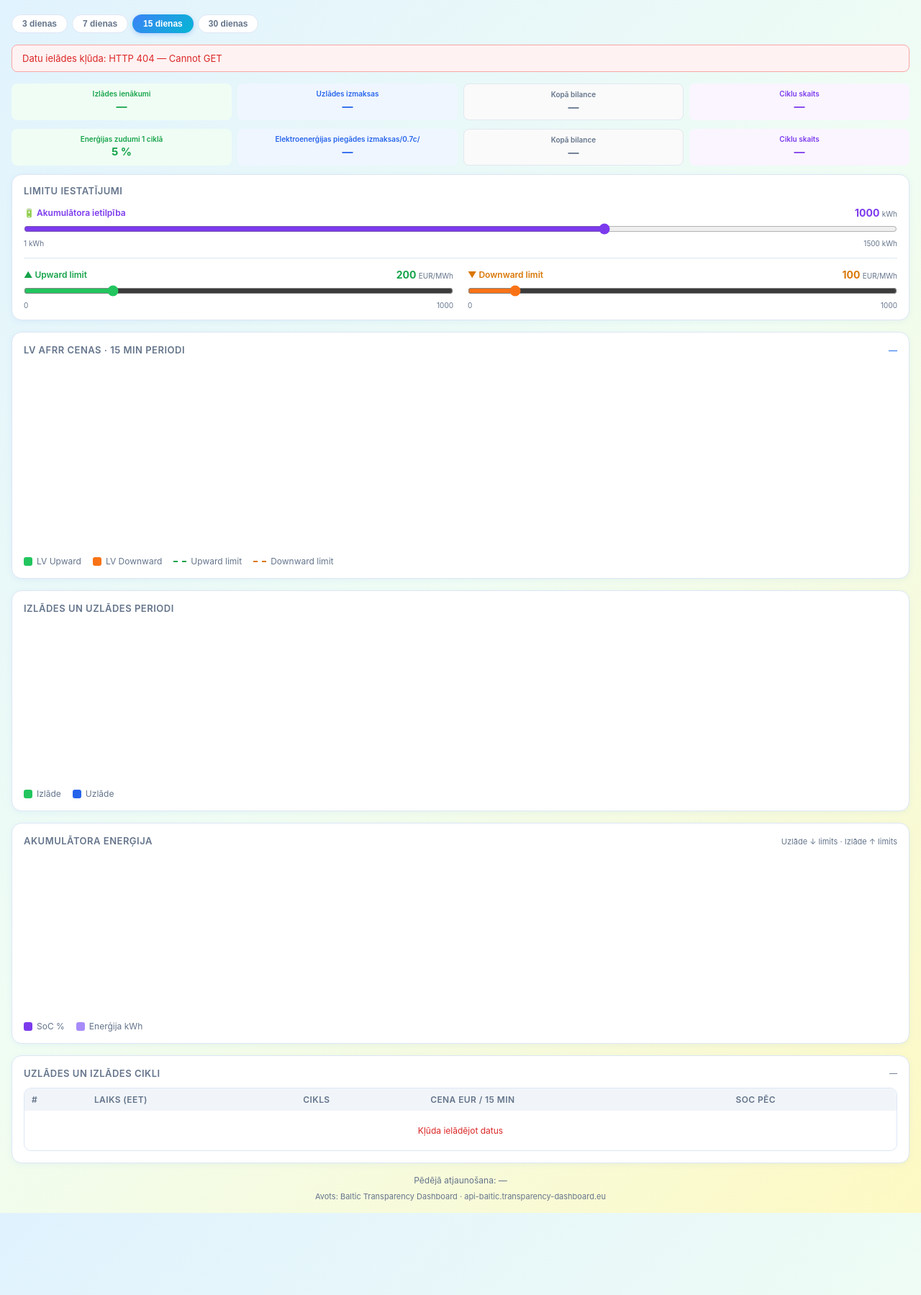
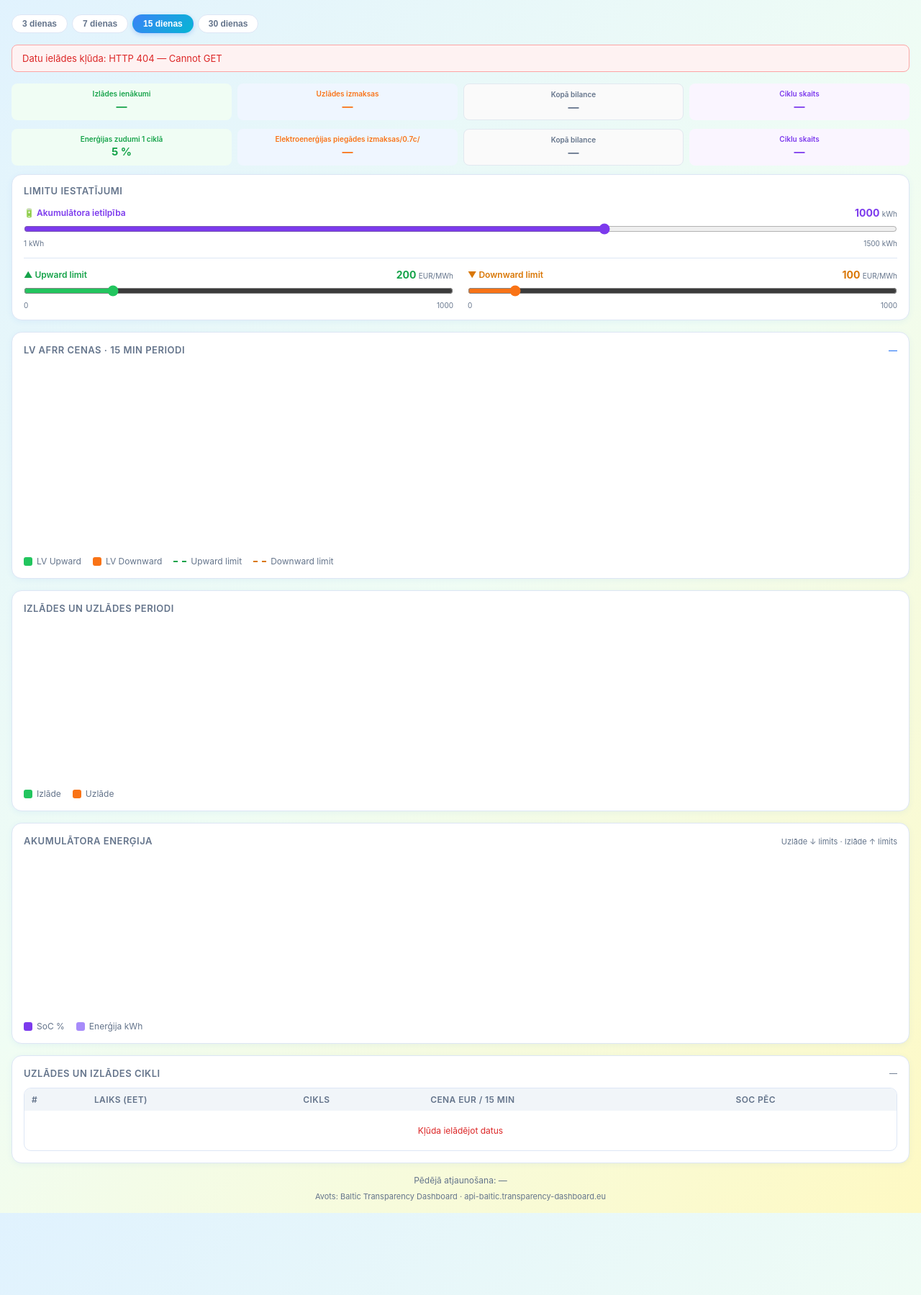
Before and after one commit to kasarkonic/ai_cloud, a Flask app: template templates/balance.html in a window 1280 px wide. Shown: the part 54-1853 px from the top of the page at 72% size. Run offline with Flask 3, Linux system fonts and the light colour scheme; the template is opened without the code that fills it, so the values that code supplies are empty.

Commit message:
grafikam downward krāsas

```diff
--- a/templates/balance.html
+++ b/templates/balance.html
@@ -267,8 +267,8 @@
       <div id="sim-discharge" style="font-size:15px;font-weight:700;color:#16a34a;">—</div>
     </div>
     <div style="background:#eff6ff;border-radius:8px;padding:8px 10px;text-align:center;">
-      <div style="font-size:10px;color:#2563eb;font-weight:600;margin-bottom:2px;">Uzlādes izmaksas</div>
-      <div id="sim-charge" style="font-size:15px;font-weight:700;color:#2563eb;">—</div>
+      <div style="font-size:10px;color:#f97316;font-weight:600;margin-bottom:2px;">Uzlādes izmaksas</div>
+      <div id="sim-charge" style="font-size:15px;font-weight:700;color:#f97316;">—</div>
     </div>
     <div style="background:#fafafa;border-radius:8px;padding:8px 10px;text-align:center;border:1px solid #e2e8f0;">
       <div style="font-size:10px;color:#64748b;font-weight:600;margin-bottom:2px;">Kopā bilance</div>
@@ -286,10 +286,10 @@
       <div id="sim-loses" style="font-size:15px;font-weight:700;color:#16a34a;">—</div>
     </div>
     <div style="background:#eff6ff;border-radius:8px;padding:8px 10px;text-align:center;">
-      <div style="font-size:10px;color:#2563eb;font-weight:600;margin-bottom:2px;">Elektroenerģijas piegādes
+      <div style="font-size:10px;color:#f97316;font-weight:600;margin-bottom:2px;">Elektroenerģijas piegādes
         izmaksas/0.7c/
       </div>
-      <div id="sim-delivery" style="font-size:15px;font-weight:700;color:#2563eb;">—</div>
+      <div id="sim-delivery" style="font-size:15px;font-weight:700;color:#f97316;">—</div>
     </div>
     <div style="background:#fafafa;border-radius:8px;padding:8px 10px;text-align:center;border:1px solid #e2e8f0;">
       <div style="font-size:10px;color:#64748b;font-weight:600;margin-bottom:2px;">Kopā bilance</div>
@@ -406,8 +406,8 @@
         <div id="sim-discharge" style="font-size:15px;font-weight:700;color:#16a34a;">—</div>
       </div>
       <div style="background:#eff6ff;border-radius:8px;padding:8px 10px;text-align:center;">
-        <div style="font-size:10px;color:#2563eb;font-weight:600;margin-bottom:2px;">Uzlādes izmaksas</div>
-        <div id="sim-charge" style="font-size:15px;font-weight:700;color:#2563eb;">—</div>
+        <div style="font-size:10px;color:#f97316;font-weight:600;margin-bottom:2px;">Uzlādes izmaksas</div>
+        <div id="sim-charge" style="font-size:15px;font-weight:700;color:#f97316;">—</div>
       </div>
       <div style="background:#fafafa;border-radius:8px;padding:8px 10px;text-align:center;border:1px solid #e2e8f0;">
         <div style="font-size:10px;color:#64748b;font-weight:600;margin-bottom:2px;">Kopā bilance</div>
@@ -454,7 +454,7 @@
         Izlāde
       </div>
       <div class="legend-item">
-        <div class="legend-dot" style="background:#2563eb"></div>
+        <div class="legend-dot" style="background:#f97316"></div>
         Uzlāde
       </div>
     </div>
@@ -885,7 +885,7 @@
       const barData = isDec.map((d, i) => d ? (upVals[i] !== null ? +(upVals[i] / 4).toFixed(4) : null)
         : isChr[i] ? (dnVals[i] !== null ? +(dnVals[i] / 4).toFixed(4) : null)
           : null);
-      const barColors = isDec.map((d, i) => d ? '#22c55e' : isChr[i] ? '#2563eb' : 'transparent');
+      const barColors = isDec.map((d, i) => d ? '#22c55e' : isChr[i] ? '#f97316' : 'transparent');
 
       const canvasCtx = document.getElementById('dailyChart').getContext('2d');
       dailyChartInst = new Chart(canvasCtx, {
@@ -1030,7 +1030,7 @@
               data: pctD,
               segment: {
                 borderColor: (ctx) => isDec[ctx.p1DataIndex] ? '#16a34a'
-                  : isChr[ctx.p1DataIndex] ? '#2563eb'
+                  : isChr[ctx.p1DataIndex] ? '#f97316'
                     : '#7c3aed',
               },
               backgroundColor: 'rgba(124,58,237,0.06)',
@@ -1130,7 +1130,7 @@
 
         const typeLabel = isD
           ? '<span style="color:#16a34a;font-weight:600">⚡ Izlāde</span>'
-          : '<span style="color:#2563eb;font-weight:600">🔋 Uzlāde</span>';
+          : '<span style="color:#f97316;font-weight:600">🔋 Uzlāde</span>';
         const eurStr = eur !== null ? eur.toFixed(2) + ' EUR' : '—';
         const socStr = soc !== null ? soc.toFixed(1) + ' %' : '—';
 
@@ -1163,7 +1163,7 @@
     </tr>
     <tr style="font-weight:600">
       <td colspan="3" style="text-align:right">Kopā uzlāde:</td>
-      <td style="text-align:right;color:#2563eb">${sumCharge.toFixed(2)} EUR</td>
+      <td style="text-align:right;color:#f97316">${sumCharge.toFixed(2)} EUR</td>
       <td></td>
     </tr>
     <tr style="font-weight:700;border-top:1px solid #e2e8f0">
```
